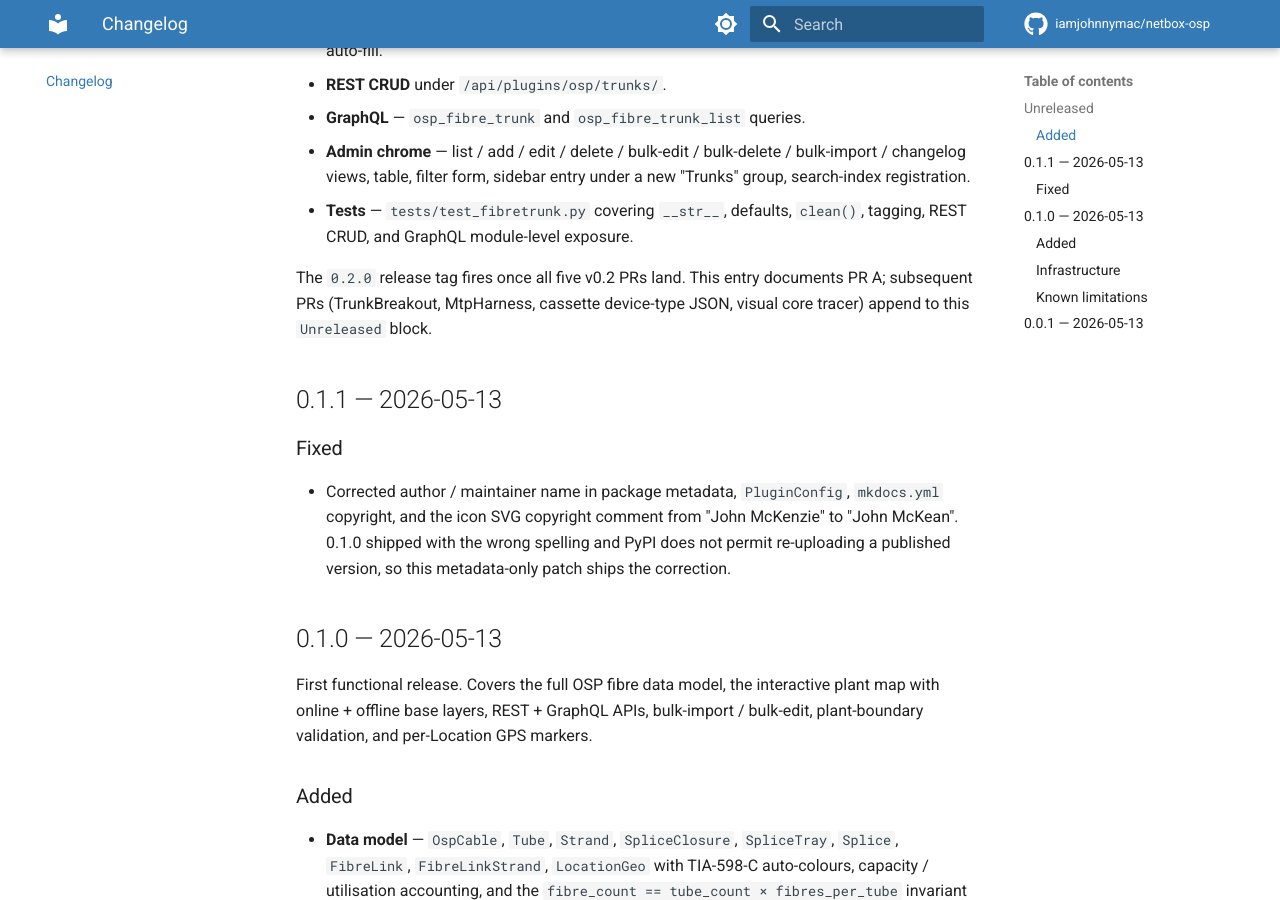
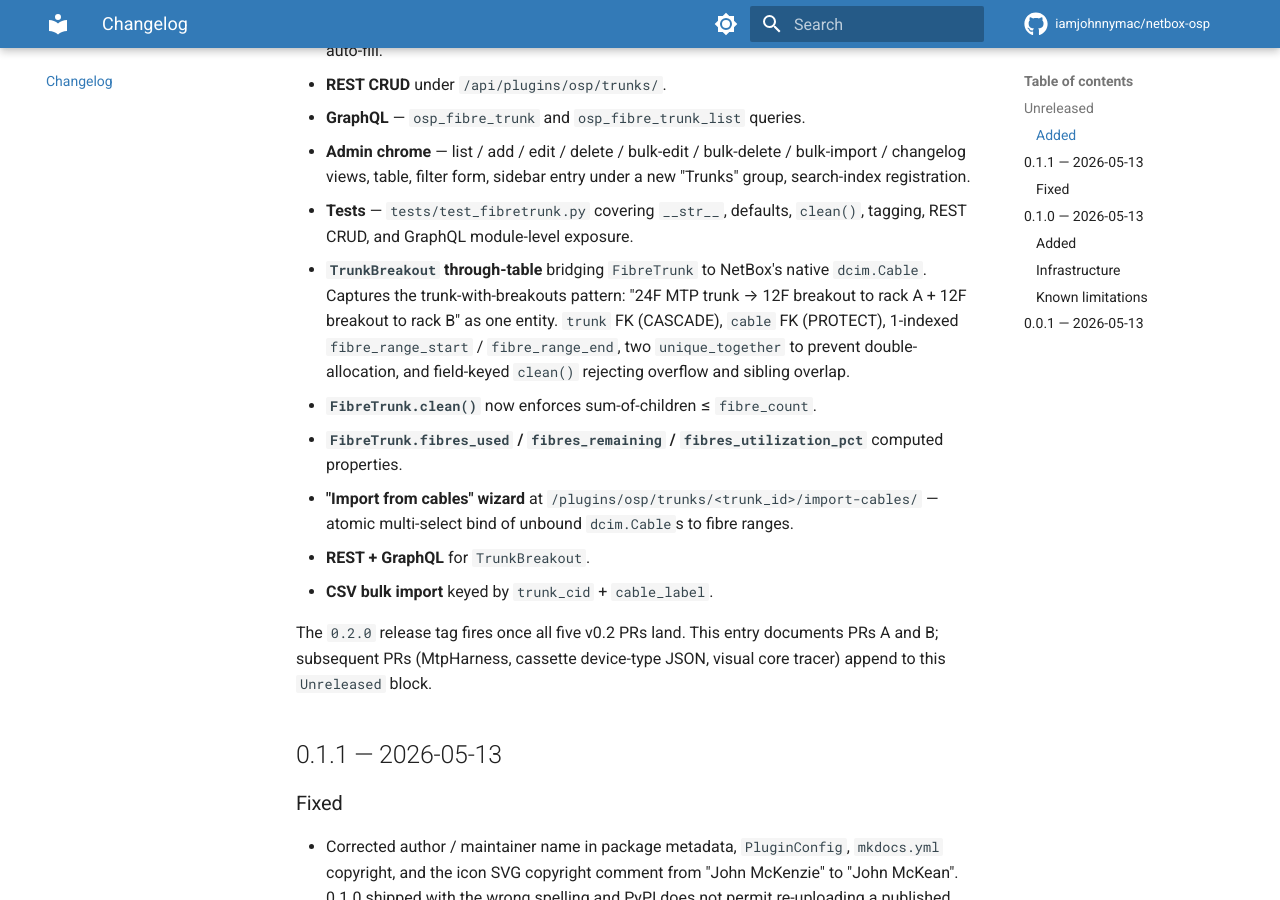
Before and after one commit to iamjohnnymac/netbox-osp, an MkDocs documentation site: the page built from docs/changelog.md, in a window 1280 px wide and 900 px high, scrolled down 573 px. Built offline with MkDocs 1.6.1 and Material for MkDocs 9.7.7, drawn with Linux system fonts in a browser that asks for light colours; comment, search, counter and statistics services are not loaded.

Commit message:
fix(pr-b): QA fold-ins — CHANGELOG entries, import-form tests, IntegrityError catch
QA review of feature/trunkbreakout flagged:
- MUST FIX: CHANGELOG.md + docs/changelog.md missing Unreleased entries
  for TrunkBreakout. Added bullet sets in both files.
- MUST FIX: 5 promised import-form tests in tests/test_imports.py were
  not added. Appended TrunkBreakoutImportTests (6 cases: happy path,
  missing trunk, missing cable label, ambiguous cable label, range
  exceeds parent fibre_count, sibling range overlap).
- SHOULD FIX: wizard view caught only ValidationError, not IntegrityError.
  unique_together can fire after full_clean() passes if two operators
  race the same trunk. Added IntegrityError handler with a friendly
  reload-and-retry message. Two-line fix per QA recommendation.

```diff
--- a/docs/changelog.md
+++ b/docs/changelog.md
@@ -26,10 +26,25 @@ Per-release NetBox / Python compatibility lives on the
   sidebar entry under a new "Trunks" group, search-index registration.
 - **Tests** — `tests/test_fibretrunk.py` covering `__str__`, defaults,
   `clean()`, tagging, REST CRUD, and GraphQL module-level exposure.
+- **`TrunkBreakout` through-table** bridging `FibreTrunk` to NetBox's
+  native `dcim.Cable`. Captures the trunk-with-breakouts pattern:
+  "24F MTP trunk → 12F breakout to rack A + 12F breakout to rack B" as
+  one entity. `trunk` FK (CASCADE), `cable` FK (PROTECT),
+  1-indexed `fibre_range_start` / `fibre_range_end`, two
+  `unique_together` to prevent double-allocation, and field-keyed
+  `clean()` rejecting overflow and sibling overlap.
+- **`FibreTrunk.clean()`** now enforces sum-of-children ≤ `fibre_count`.
+- **`FibreTrunk.fibres_used` / `fibres_remaining` / `fibres_utilization_pct`**
+  computed properties.
+- **"Import from cables" wizard** at
+  `/plugins/osp/trunks/<trunk_id>/import-cables/` — atomic multi-select
+  bind of unbound `dcim.Cable`s to fibre ranges.
+- **REST + GraphQL** for `TrunkBreakout`.
+- **CSV bulk import** keyed by `trunk_cid` + `cable_label`.
 
 The `0.2.0` release tag fires once all five v0.2 PRs land. This entry
-documents PR A; subsequent PRs (TrunkBreakout, MtpHarness, cassette
-device-type JSON, visual core tracer) append to this `Unreleased` block.
+documents PRs A and B; subsequent PRs (MtpHarness, cassette device-type
+JSON, visual core tracer) append to this `Unreleased` block.
 
 ## 0.1.1 — 2026-05-13
 
```
Also changed, not shown: CHANGELOG.md (+37 -0 lines), 2 other files.
